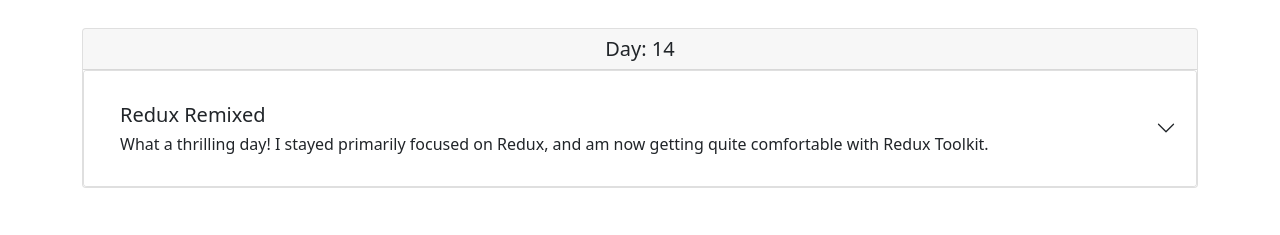
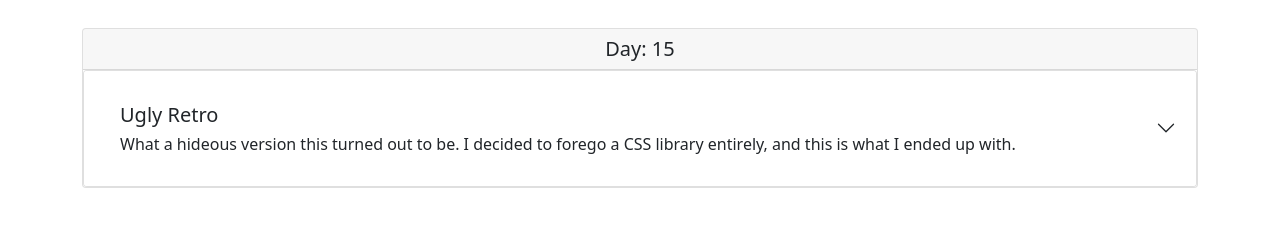
Before and after one commit to ejw773/to-do-30, a React (Create React App) app: page / in a window 1280 px wide. Shown: the part 841-1076 px from the top of the page. Built offline with nearby package versions, Linux system fonts and the light colour scheme.

Commit message:
updates day 15

```diff
--- a/src/shared/projectInfo.js
+++ b/src/shared/projectInfo.js
@@ -90,6 +90,19 @@
             "Added accordion to landing page for bullet points",
             "Discovered that react-bootstrap does not have built-in sidebar functionality"
         ]
+    },
+    {
+        day: 15,
+        title: 'Ugly Retro',
+        comment: "What a hideous version this turned out to be. I decided to forego a CSS library entirely, and this is what I ended up with.",
+        bullets: [
+            "No CSS library, which is why it looks so bad",
+            "Array methods (filter, find, map) are becoming second nature",
+            "Using hooks has become easy",
+            "After hearing about it for a long time, I finally used Coolors for selecting a color scheme",
+            "For help with the responsive header, I revisited a site I hadn't been to in a long time: W3Schools",
+            "Wow this thing looks awful"
+        ]
     }
 ];
 
```
Also changed, not shown: 1 other file (tests, documents, lock files or other folders).
